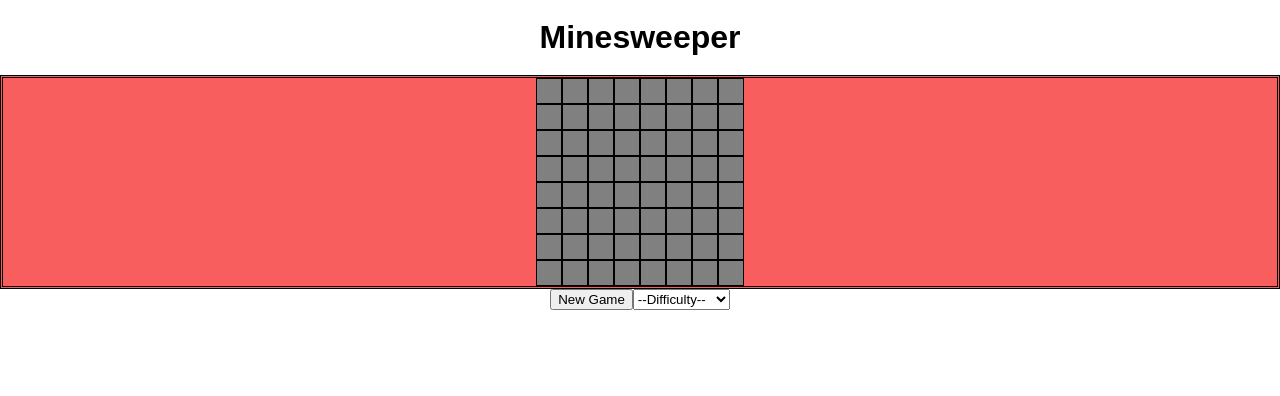
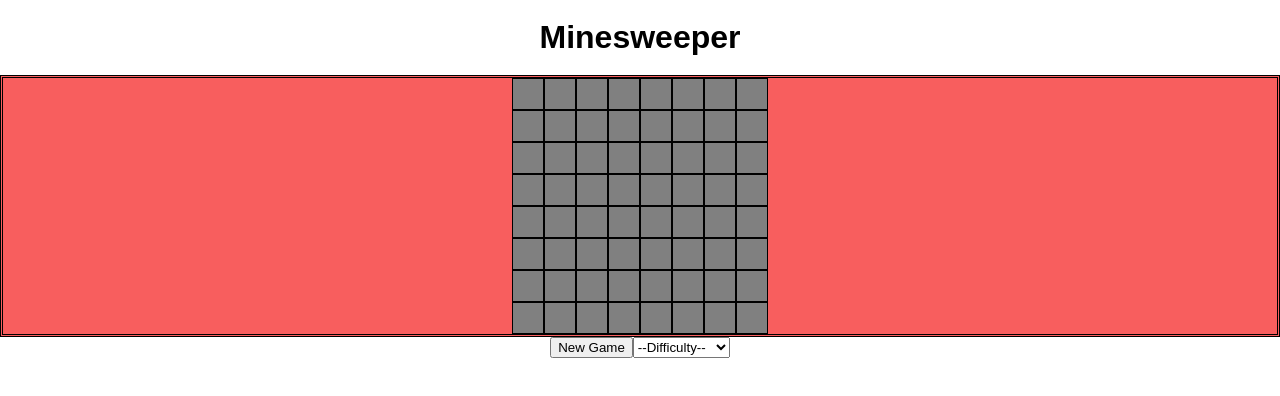
Before and after one commit to Chall008/minesweeper, a React (Create React App) app: page / in a window 1280 px wide. Shown: the top 396 px of the page. Built offline with nearby package versions, Linux system fonts and the light colour scheme.

Commit message:
Saving progress

```diff
--- a/src/App.jsx
+++ b/src/App.jsx
@@ -48,11 +48,12 @@ export class App extends Component {
     // const minesLeft = this.state.mines === `Mines Left: ${this.state.mines}`
     let header = 'Minesweeper'
     if (this.state.state === 'lost') {
-      header = 'You hit a bomb!'
+      header = 'Oh, no... You hit a bomb!'
     }
     if (this.state.state === 'won') {
       header = 'CONGRATS! YOU HAVE WON!!!'
     }
+
     return (
       <div>
         <header>
--- a/src/index.scss
+++ b/src/index.scss
@@ -42,8 +42,8 @@ section li {
 
 ul li {
   // display: flex;
-  height: 24px;
-  width: 24px;
+  height: 30px;
+  width: 30px;
   border: 1px solid;
   list-style: none;
   // justify-content: center;
```
